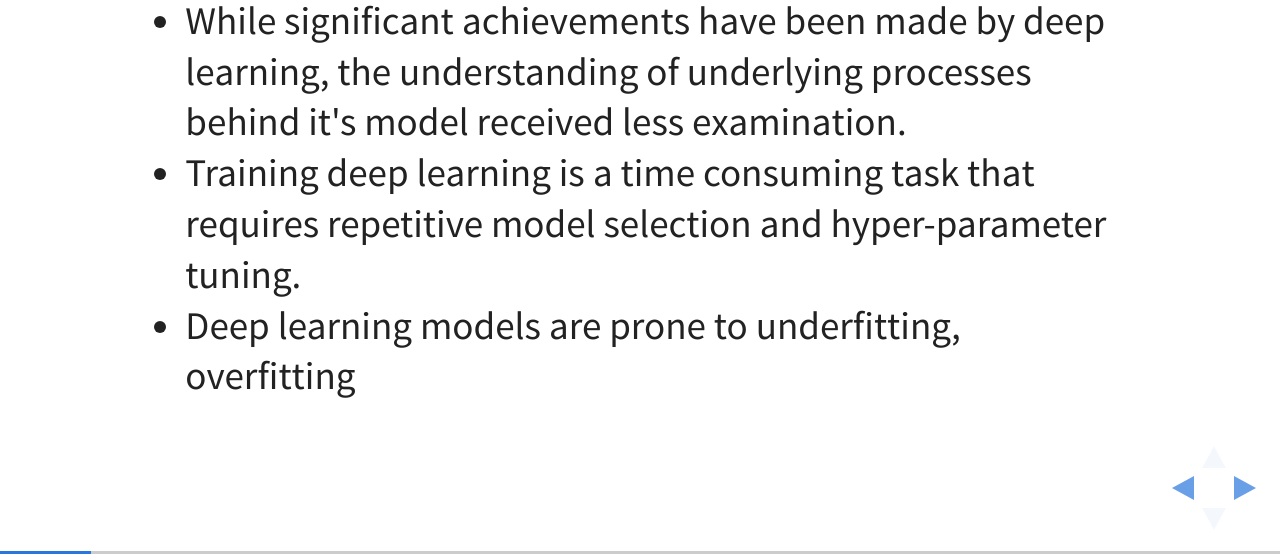
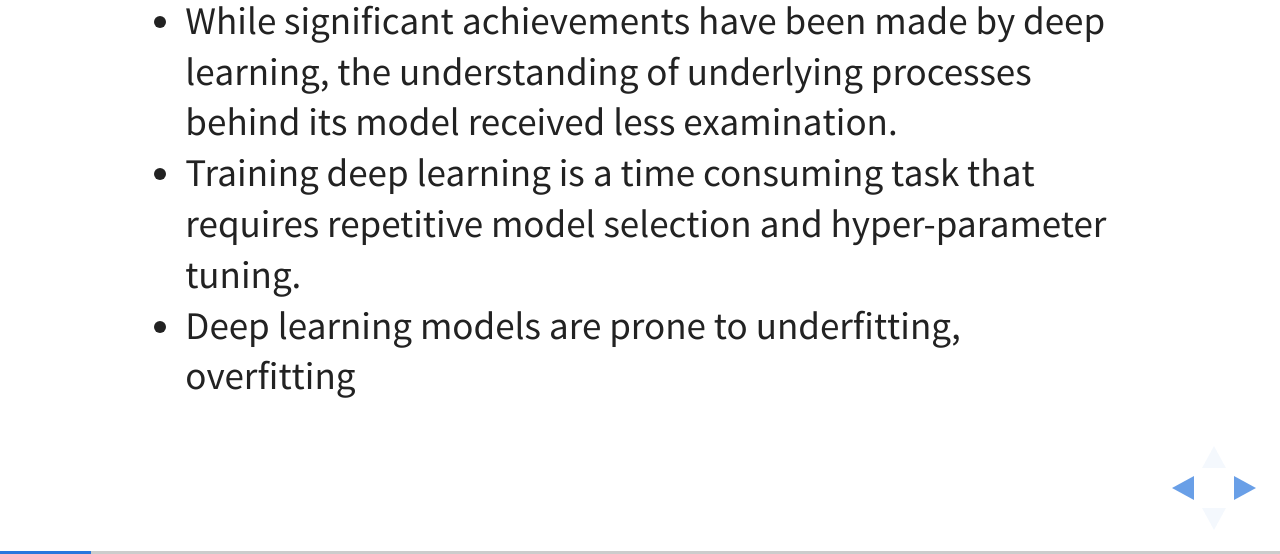
Before and after one commit to sanghosuh/revacnn-film, a website: page index.html in a window 1280 px wide. Both pictures are taken after a click on the button 1251 px from the left and 734 px from the top of the page. Shown: the part 246-800 px from the top of the page. Drawn offline with Linux system fonts and the light colour scheme.

Commit message:
Update index.html

```diff
--- a/index.html
+++ b/index.html
@@ -41,7 +41,7 @@
 					<h3> Introduction </h3>
 					<strong style="color:black">Problem</strong>
 					<ul>
-						<li>While significant achievements have been made by deep learning, the understanding of underlying processes behind it's model received less examination.</li>
+						<li>While significant achievements have been made by deep learning, the understanding of underlying processes behind its model received less examination.</li>
 						<li>Training deep learning is a time consuming task that requires repetitive model selection and hyper-parameter tuning.</li>
 						<li>Deep learning models are prone to underfitting, overfitting</li>
 					</ul>
```
